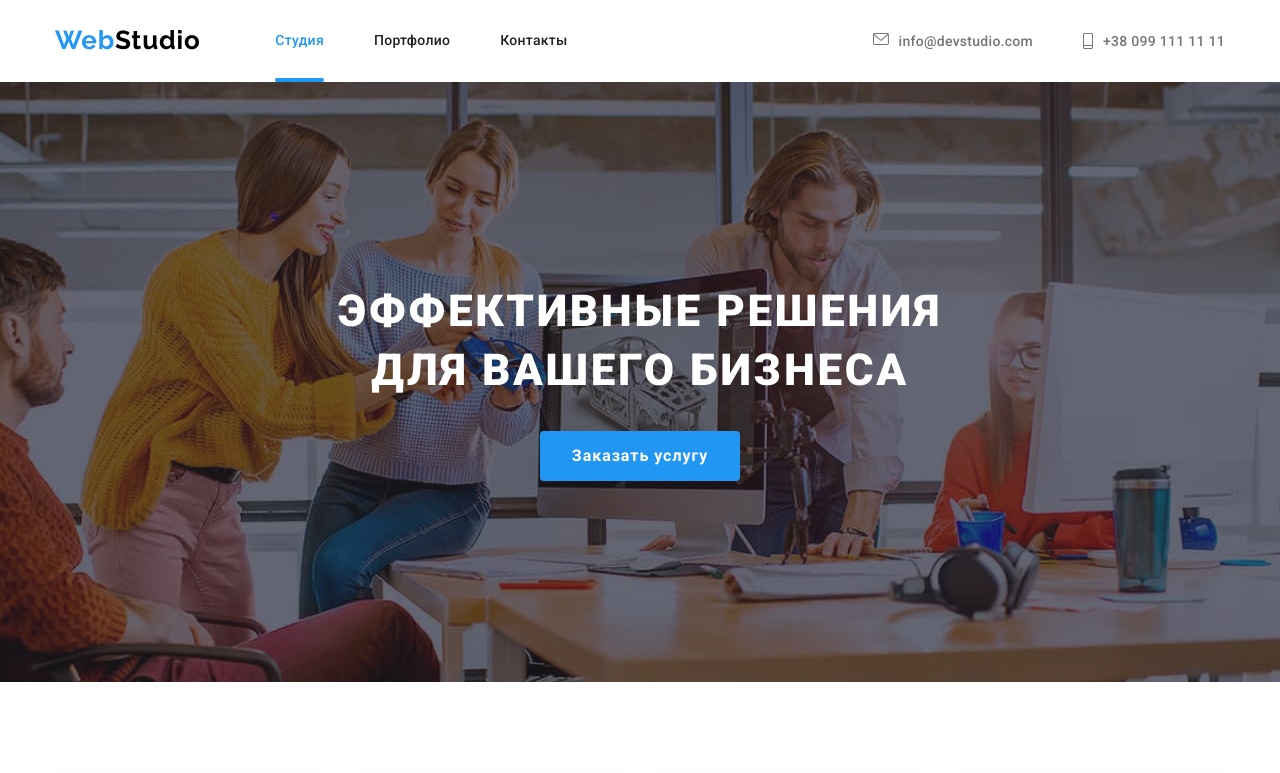
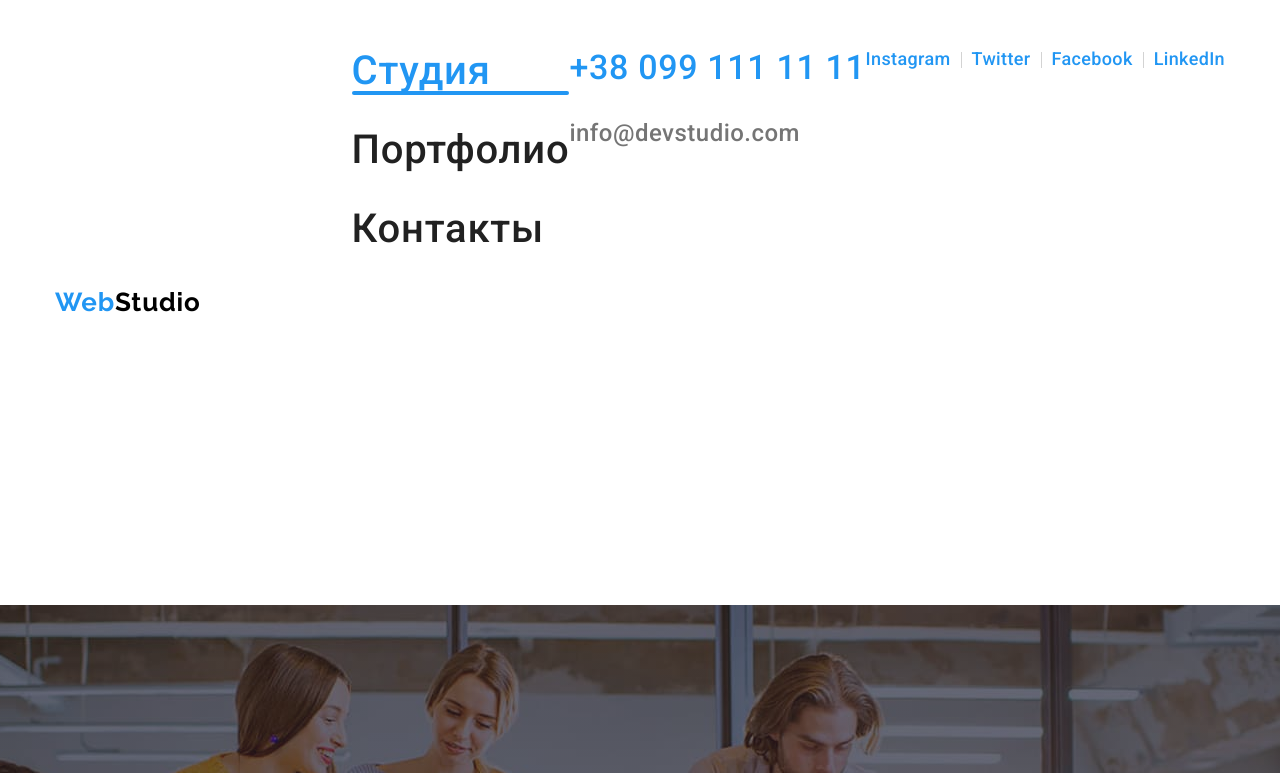
Before and after one commit to Urichcool/goit-markup-hw-08, a plain HTML site: page index.html in a window 1280 px wide. Shown: the top 773 px of the page. Drawn offline with Linux system fonts and the light colour scheme.

Commit message:
end-mobile-menu

```diff
--- a/index.html
+++ b/index.html
@@ -47,14 +47,30 @@
 
         </ul>
          </nav>
-         <ul class="page-header-site-nav__contacts list">
-        <li class="page-header-site-nav-contacts__item"><a href="mailto:info@devstudio.com" class="page-header-site-nav__link">
+<ul class="page-header-mobile-site-nav-contacts__list list">
+ <li class="page-header-mobile-site-nav-contacts__item"><a href="tel:+380991111111" class="page-header-mobile-site-nav-contacts__link--phone">
+            +38 099 111 11 11</a></li>
+        <li class="page-header-mobile-site-nav-contacts__item"><a href="mailto:info@devstudio.com" class="page-header-mobile-site-nav-contacts__link">
+            info@devstudio.com
+
+        </a></li>
+    </ul>
+
+    <ul class="page-header-mobile-site-nav-socials__list list">
+    <li class="page-header-mobile-site-nav-socials__item"><a class="page-header-mobile-site-nav-socials__link" href="#">Instagram</a></li>
+    <li class="page-header-mobile-site-nav-socials__item"><a class="page-header-mobile-site-nav-socials__link" href="#">Twitter</a></li>
+    <li class="page-header-mobile-site-nav-socials__item"><a class="page-header-mobile-site-nav-socials__link" href="#">Facebook</a></li>
+    <li class="page-header-mobile-site-nav-socials__item"><a class="page-header-mobile-site-nav-socials__link" href="#">LinkedIn</a></li>
+    </ul>
+
+         <ul class="page-header-site-nav__contacts__list list">
+        <li class="page-header-site-nav-contacts__item"><a href="mailto:info@devstudio.com" class="page-header-site-nav-contacts__link">
             <svg width="16" height="12" class="page-header-site-nav__icon">
                 <use href="./images/icons.svg#icon-email"></use>
             </svg> info@devstudio.com
 
         </a></li>
-        <li class="page-header-site-nav-contacts__item"><a href="tel:+380991111111" class="page-header-site-nav__link">
+        <li class="page-header-site-nav-contacts__item"><a href="tel:+380991111111" class="page-header-site-nav-contacts__link">
             <svg width="10" height="16" class="page-header-site-nav__icon">
                 <use href="./images/icons.svg#icon-phone"></use>
             </svg>
@@ -63,7 +79,7 @@
 
 
    </div>
-        </div>
+
     </header>
 
 <main>
--- a/sass/components/_features.scss
+++ b/sass/components/_features.scss
@@ -1,6 +1,7 @@
 .features {
-  padding-top: 94px;
-  padding-bottom: 94px;
+  padding-top: 60px;
+  padding-bottom: 60px;
+
 }
 
 .features__list {
--- a/sass/components/_page-header-menu.scss
+++ b/sass/components/_page-header-menu.scss
@@ -30,8 +30,13 @@
   display: none;
 }
 
+
+
 .page-header-menu__container{
-
+  padding-top: 48px;
+ padding-bottom: 48px;
+ padding-left: 40px;
+ z-index: 1;
 background-color: $primary-white-color;
 &.is-open{
   display: block;
@@ -43,10 +48,13 @@ background-color: $primary-white-color;
    position: absolute;
   top: 100%;
   left: 0;
-  width: 100%;
+  width:100%;
+
 }
 
 @media screen and (min-width: 768px){
   display: flex;
 }
+
+
 }
--- a/sass/components/_page-header.scss
+++ b/sass/components/_page-header.scss
@@ -19,8 +19,8 @@
   display: flex;
   justify-content: center;
   align-items: center;
-  padding-top: 25px;
-  padding-bottom: 25px;
+ padding-top: 16px;
+ padding-bottom: 16px;
 
 
   color: #000000;
@@ -46,30 +46,33 @@
 
 
 
+
+
 .page-header-site-nav__list {
-  display: flex;
-  margin-right: 305px;
+  display: block;
+  margin-bottom: 305px;
+
 }
 
 .page-header-site-nav__item {
-  margin-right: 50px;
+  margin-bottom: 32px;
   &:last-child{
-    margin-right: 0;
+    margin-bottom: 0;
   }
 }
 
 .page-header-site-nav__link {
   display: block;
-  padding-top: 32px;
-  padding-bottom: 32px;
+
 
 
   color: $title-text-color;
-
+font-family: 'Roboto';
+font-style: normal;
   text-decoration: none;
   font-weight: 500;
-  font-size: 14px;
-  line-height: 1.2;
+  font-size: 40px;
+  line-height: 1.17;
   letter-spacing: 0.02em;
    transition-property: color;
   transition-duration: $transition-duration;
@@ -78,36 +81,114 @@
   &:focus {
     color: $accent-color;
   }
+
+
 }
 
 .page-header-site-nav__link--current{
   position: relative;
+  font-family: 'Roboto';
+font-style: normal;
   color: $accent-color;
   font-weight: 500;
-  font-size: 14px;
-  line-height: 16px;
+  font-size: 40px;
+  line-height: 1.17;
+  letter-spacing: 0.02em;
   letter-spacing: 0.02em;
   text-decoration: none;
   display: block;
-  padding-top: 32px;
-  padding-bottom: 34px;
+
   &::after{
     position: absolute;
   content: "";
   left: 0;
   bottom: 0;
-display: block;
+display: none;
 width: 100%;
 height: 4px;
 border-radius: 2px;
 background-color: $accent-color;
+ @media screen and (min-width:768px) {
+    display: block;
+  }
+}
+  }
+
+.page-header-mobile-site-nav-contacts__list{
+  display: block;
+  margin-bottom: 64px;
+}
+
+.page-header-mobile-site-nav-contacts__item{
+  margin-bottom: 32px;
+  &:last-child{
+    margin-bottom: 0;
   }
 }
 
-.page-header-site-nav__contacts {
+.page-header-mobile-site-nav-contacts__link{
+  color: #757575 ;
+  font-family: "Roboto";
+font-style: normal;
+  color: $primary-text-color;
+  text-decoration: none;
+  font-weight: 500;
+  font-size: 24px;
+  line-height: 1.16;
+  letter-spacing: 0.02em;
+   transition-property: color;
+  transition-duration: $transition-duration;
+  transition-timing-function: $transition-timing-function;
+  &:hover,
+&:focus{
+color: $accent-color;
+}
+&--phone{
+  color: $accent-color;
+  text-decoration: none;
+  font-weight: 500;
+  font-size: 34px;
+  line-height: 1.17;
+  letter-spacing: 0.02em;
+}
+}
+
+.page-header-mobile-site-nav-socials__list{
   display: flex;
+}
 
-  align-items: center;
+.page-header-mobile-site-nav-socials__item{
+  margin-right: 10px;
+  &::after{
+    content:"";
+    margin-left: 10px;
+  border-right: 1px solid rgba(33, 33, 33, 0.2);
+  }
+
+
+  &:last-child{
+    margin-right: 0;
+    &::after{
+      border-right: 0;
+      margin-left: 0;
+    }
+  }
+}
+
+.page-header-mobile-site-nav-socials__link{
+color: $accent-color;
+text-decoration: none;
+font-family: 'Roboto';
+font-style: normal;
+font-weight: 500;
+font-size: 18px;
+line-height: 1.22;
+letter-spacing: 0.02em;
+}
+
+
+.page-header-site-nav__contacts__list {
+  display: none;
 }
 
 .page-header-site-nav__icon{
@@ -115,25 +196,24 @@ margin-right: 10px;
 fill: currentColor;
 }
 
-.page-header-site-nav-contacts__item{
- color: #757575 ;
+
+
+.page-header-site-nav-contacts__item {
+  margin-bottom: 32px;
+  &:last-child{
+    margin-bottom: 0;
+  }
+
+
 }
 
-.page-header-site-nav-contacts__item {
-  margin-right: 50px;
-  &:last-child{
-    margin-right: 0;
-  }
-}
-
-.page-header-site-nav__contacts .page-header-site-nav__link {
-  padding-top: 30px;
-  padding-bottom: 30px;
+.page-header-site-nav-contacts__link {
+  color: #757575 ;
   font-family: "Roboto";
   color: $primary-text-color;
   text-decoration: none;
   font-weight: 500;
-  font-size: 14px;
+  font-size: 33px;
   line-height: 1.2;
   letter-spacing: 0.02em;
   display: flex;
@@ -144,4 +224,7 @@ fill: currentColor;
 &:focus{
 color: $accent-color;
 }
+
+
+
 }
```
Also changed, not shown: css/main.css, css/main.min.css, 2 other files.
